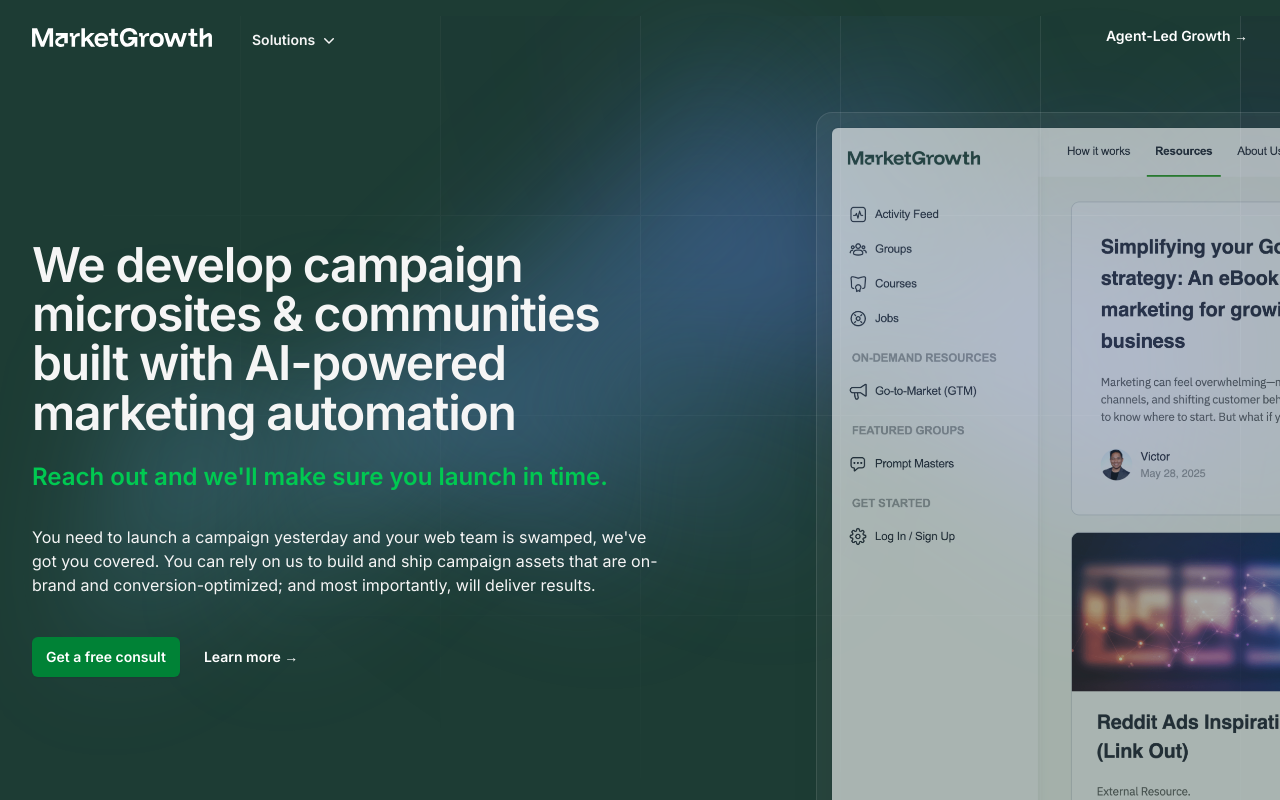
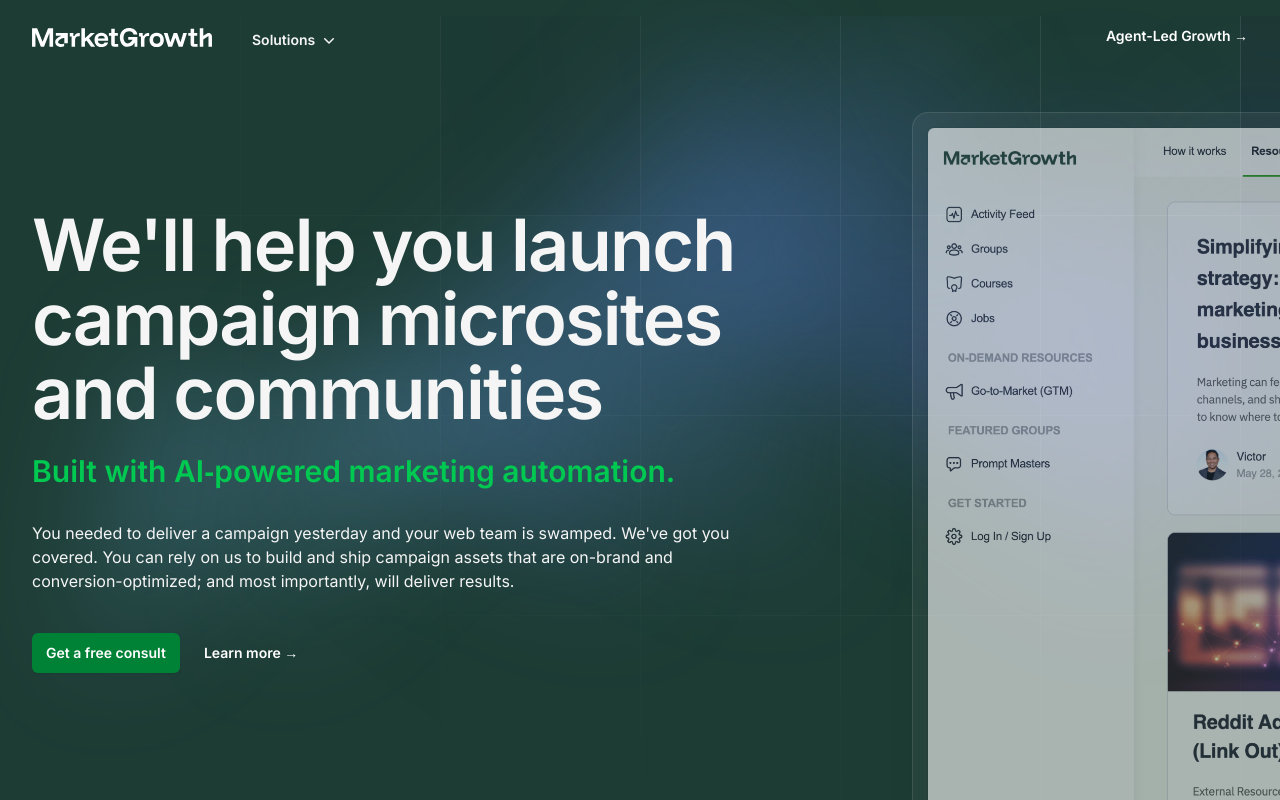
Before and after one commit to growthUx/mgio, a Next.js app: page / in a window 1280 px wide. Shown: the top 800 px of the page. Built offline with nearby package versions, Linux system fonts and the light colour scheme.

Commit message:
Update HomePage.jsx

```diff
--- a/src/app/HomePage.jsx
+++ b/src/app/HomePage.jsx
@@ -102,7 +102,7 @@ export default function HomePage() {
             />
           </div>
           <div className="mx-auto max-w-7xl px-6 mt-16 lg:mt-4 pt-10 pb-24 sm:pb-32 lg:flex lg:px-8 lg:py-24">
-            <div className="mx-auto max-w-2xl shrink-0 lg:mx-0 lg:pt-16">
+            <div className="mx-auto max-w-3xl shrink-0 lg:mx-0 lg:pt-8">
               {/* <div className="my-4">
                 <a href="https://marketgrowth.cx/product-roadmap/welcome" className="inline-flex space-x-6" target="_blank">
                   <span className="rounded-full bg-[#40C1AC]/10 px-3 py-1 text-sm/6 font-semibold text-[#40C1AC] ring-1 ring-[#40C1AC]/20 ring-inset">
@@ -114,12 +114,12 @@ export default function HomePage() {
                   </span>
                 </a>
               </div> */}
-              <h1 className="mt-12 text-3xl font-semibold tracking-tight leading-[1.1] sm:leading-[1.025] text-[#F5F5F5] sm:text-5xl">We develop campaign microsites &amp; communities built with AI-powered marketing automation<span className="block mt-6 text-xl sm:text-2xl  tracking-normal text-green-500">Reach out and we&apos;ll make sure you launch in time.</span></h1>
+              <h1 className="mt-12 text-4xl font-semibold tracking-tight leading-[1.2] sm:leading-[1.025] text-[#F5F5F5] sm:text-7xl">We&apos;ll help you launch campaign microsites and communities<span className="block mt-6 text-lg sm:text-3xl  tracking-normal text-green-500">Built with AI&#8209;powered marketing automation.</span></h1>
               {/* <h2 className="text-lg mt-4 text-[#F5F5F5] text-pretty sm:text-[22px] pr-4">We help founders and fast growing teams build engaging brands online to serve and captivate their audience to win them as customers.</h2> */}
               {/* <h1 className="font-funnel-display mt-12 text-3xl font-semibold text-pretty tracking-tight text-[#F5F5F5] sm:text-6xl">We are a DX<span className="text-[#40C1AC]"> + </span>AI Studio</h1>
               <h2 className="text-lg mt-4 text-[#F5F5F5] text-pretty sm:text-[22px] pr-4">We help founders and fast growing teams build engaging brands online to serve and captivate their audience to win them as customers.</h2> */}
-              <p className="mt-8 text-md max-w-2xl mx-auto text-pretty text-[#F5F5F5] pr-8 sm:text-md/8 sm:mx-0">
-              You need to launch a campaign yesterday and your web team is swamped, we&apos;ve got you covered. You can rely on us to build and ship campaign assets that are on-brand and conversion-optimized; and most importantly, will deliver results.</p>
+              <p className="mt-8 text-md max-w-3xl mx-auto text-pretty text-[#F5F5F5] pr-8 sm:text-md/8 sm:mx-0">
+              You needed to deliver a campaign yesterday and your web team is swamped. We&apos;ve got you covered. You can rely on us to build and ship campaign assets that are on-brand and conversion-optimized; and most importantly, will deliver results.</p>
               <div className="mt-10 flex items-center gap-x-6">
                 <a
                   href="https://meetings.hubspot.com/victor-ramayrat"
```
